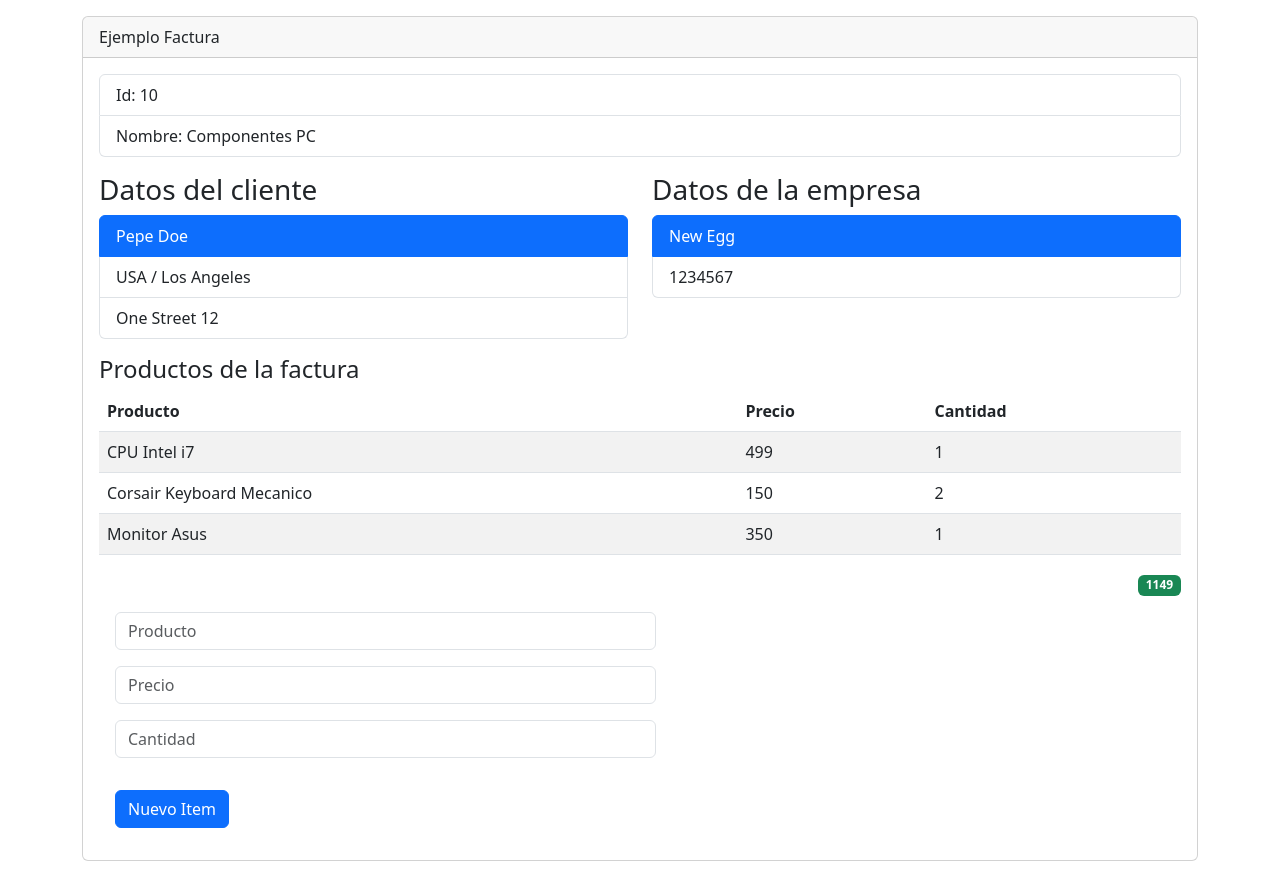
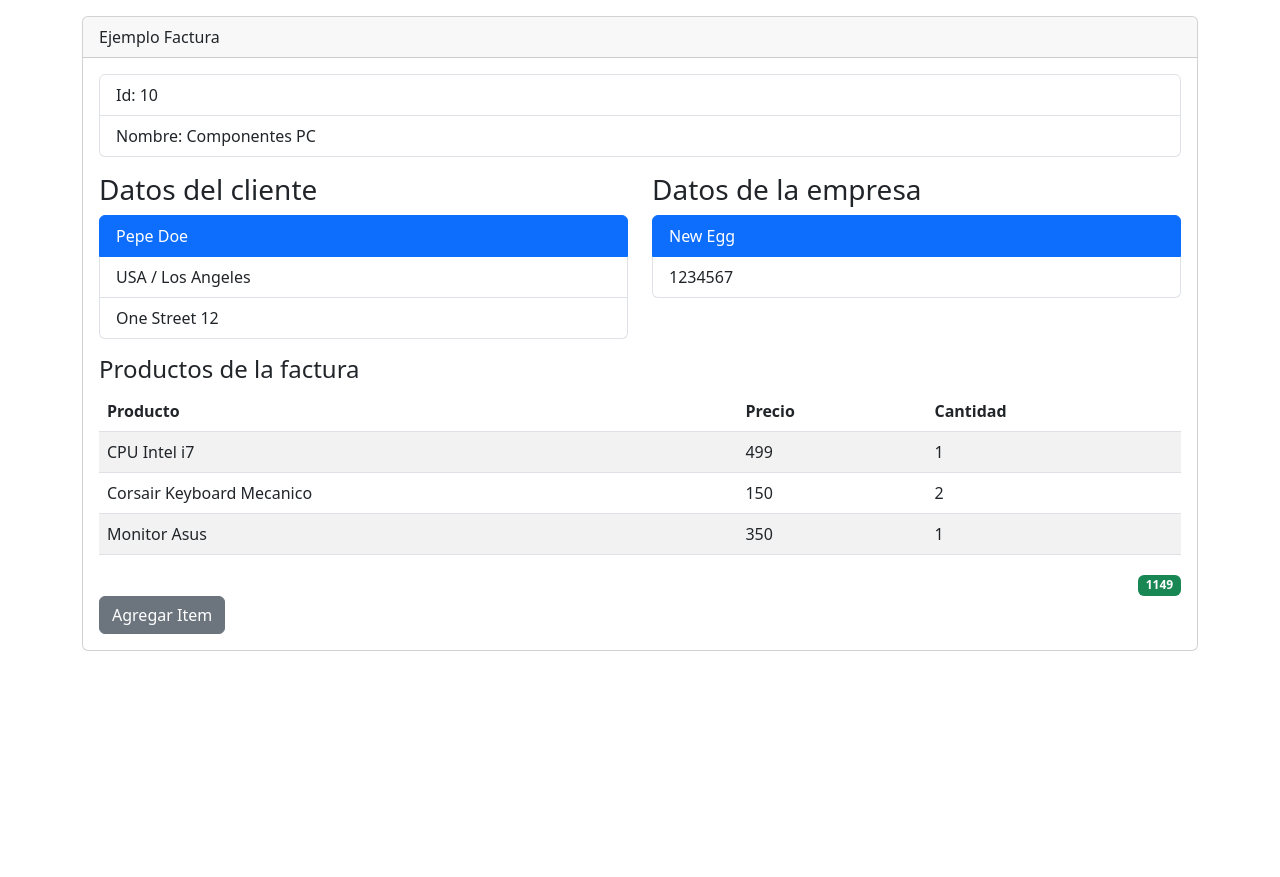
Before and after one commit to JhnFrankz/ReactCourse-InvoiceApp, a React (Vite) app: page / in a window 1280 px wide. After the commit the page ends 800 px from the top, so only its background shows below. Built offline with nearby package versions, Linux system fonts and the light colour scheme.

Commit message:
Button to show or hide form

```diff
--- a/src/InvoiceApp.jsx
+++ b/src/InvoiceApp.jsx
@@ -29,6 +29,7 @@
 
 export const InvoiceApp = () => {
 
+    const [activeForm, setActiveForm] = useState(false);
     const [total, setTotal] = useState(0);
     const [counter, setCounter] = useState(4);
     // useState es un hook que nos permite agregar estado a los componentes funcionales, recibe un parámetro que es el valor inicial del estado y devuelve un array con dos elementos, el primero es el valor del estado y el segundo es una función que nos permite modificar el estado.
@@ -64,6 +65,10 @@
         setCounter(counter + 1);
     };
 
+    const onActiveForm = () => {
+        setActiveForm(!activeForm);
+    };
+
     return (
         <>
             <div className="container">
@@ -87,7 +92,12 @@
 
                         <ListItemsView title={"Productos de la factura"} items={items} />
                         <TotalView total={total} />
-                        <FormItemsView handler={handlerAddItems} />
+                        <button
+                            className="btn btn-secondary"
+                            onClick={onActiveForm}>{!activeForm ? 'Agregar Item' : 'Cerrar Form'}</button>
+                        {!activeForm || <FormItemsView handler={handlerAddItems} />
+                        // si la expresión de la izquierda es true, se ejecuta la expresión de la derecha, si la expresión de la izquierda es false, no se ejecuta la expresión de la derecha
+                        }
                     </div>
                 </div>
             </div>
```
